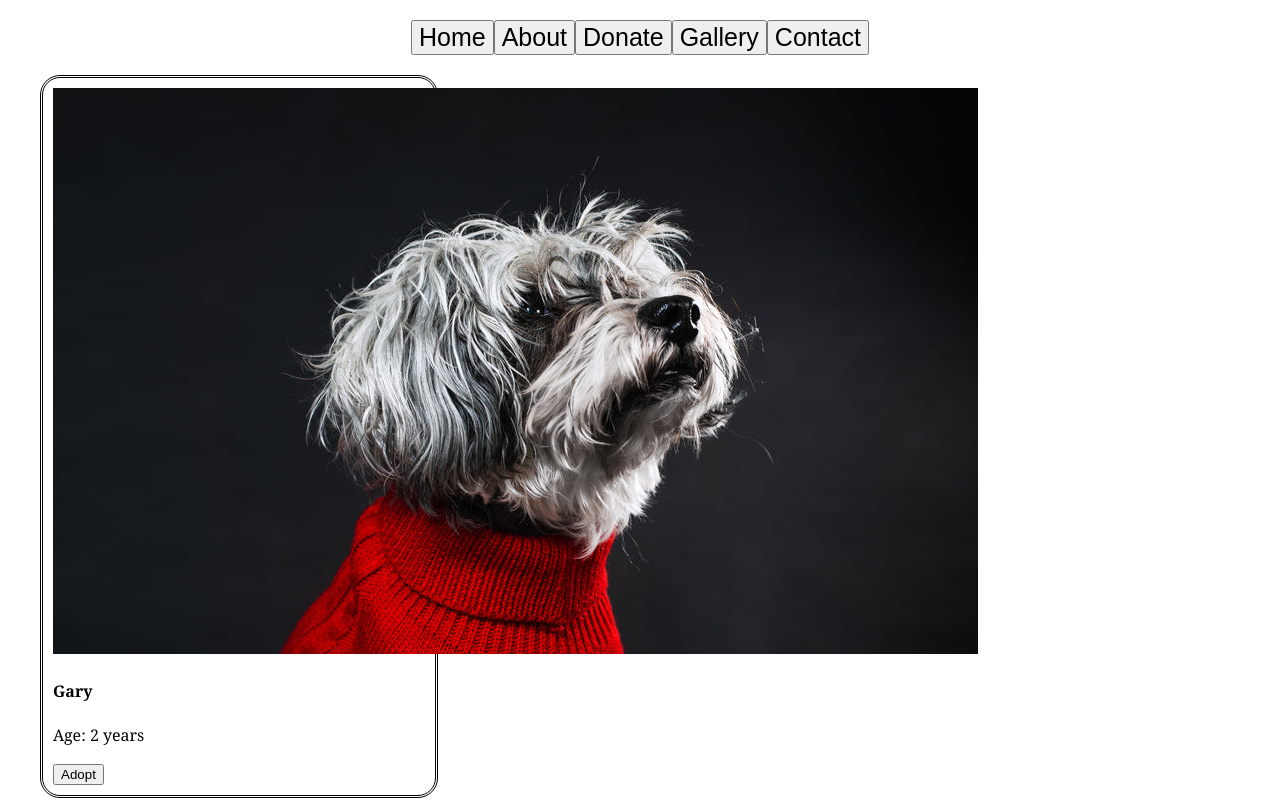
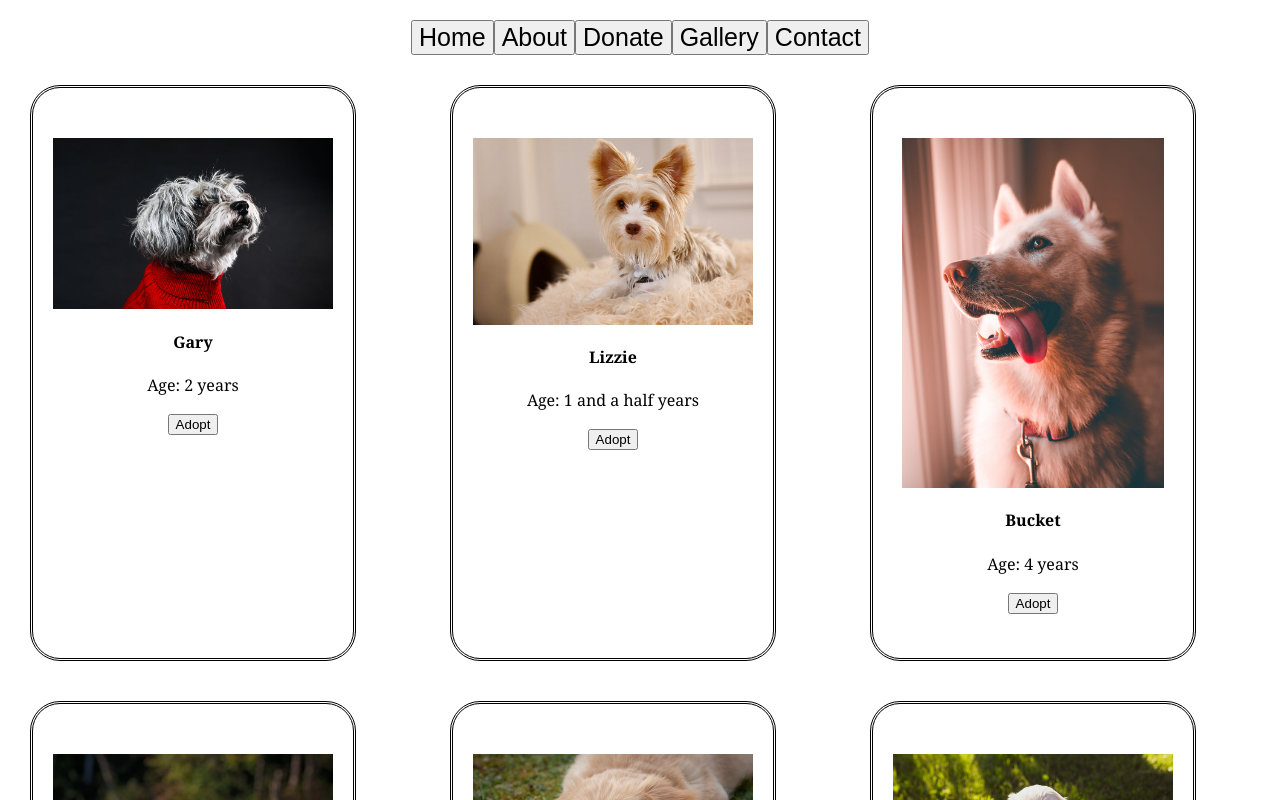
Before and after one commit to CodecoolGlobal/react-for-a-cause-react-rBabett, a React (Create React App) app in the folder cat-react/: page / in a window 1280 px wide. Both pictures are taken after a click on the button "Gallery". Shown: the top 800 px of the page. Built offline with nearby package versions, Linux system fonts and the light colour scheme.

Commit message:
fix typos

```diff
--- a/cat-react/src/App.css
+++ b/cat-react/src/App.css
@@ -38,7 +38,7 @@
 }
 
 body {
-  font-family:Cambria, Cochin, Georgia, Times, 'Times New Roman', serif
+  font-family:Cambria, Cochin, Georgia, Times, 'Times New Roman', serif;
 }
 
 .navbar_buttons {
@@ -56,11 +56,39 @@ body {
   justify-content: flex-end;
 }
 
+.animal_cards {
+  display: grid;
+  gap: 20px;
+  grid-template-columns: repeat(3, 1fr);
+  justify-content: center;
+
+}
+
 .animal_cards_info {
-  margin: 20px;
-  padding: 10px;
+  margin: 10px;
+  padding: 20px;
+  padding-top: 50px;
   border-style: double;
-  border-radius: 20px;
-  text-align: left;
-  max-width: 30%;
+  border-radius: 30px;
+  text-align: center;
+  min-width: 30%;
+  max-width: 70%;
+  height: 500px
 }
+
+.images {
+  max-width: 100%;
+  max-height: 70%;
+  height: auto;
+  width: auto\9;
+  vertical-align:middle;
+}
+
+.animal_info {
+  vertical-align: bottom;
+}
+
+.animals_container {
+  padding: auto;
+  align-items: center;
+}
--- a/cat-react/src/components/AnimalCard.js
+++ b/cat-react/src/components/AnimalCard.js
@@ -11,6 +11,7 @@ const AnimalCard = ({ animals }) => {
             alt={name}
             className="images"
           />
+          <div clasName="animal_info">
             <h4>{name}</h4>
             <p>Age: {age}</p>
             <Button
@@ -19,6 +20,7 @@ const AnimalCard = ({ animals }) => {
               text="Adopt"
             />
           </div>
+        </div>
       ))}
     </div>
   );
--- a/cat-react/src/components/AnimalsObject.js
+++ b/cat-react/src/components/AnimalsObject.js
@@ -1,6 +1,6 @@
 //function AnimalList() {
 
-  const Animals = [
+  const animals = [
     {
       name: 'Gary',
       image: 'puppy1.jpg',
@@ -129,7 +129,7 @@
   ];
 
 
-export default Animals;
+export default animals;
 
 /*   return Animals;
 };
--- a/cat-react/src/components/Gallery.js
+++ b/cat-react/src/components/Gallery.js
@@ -18,7 +18,7 @@ const Gallery = () => {
   console.log(images);
 
   return (
-    <div id="animals">
+    <div id="animals_container">
         <AnimalCard animals={images}/>
     </div>
   )
```
Lines whose indentation alone changed are shown as unchanged.
